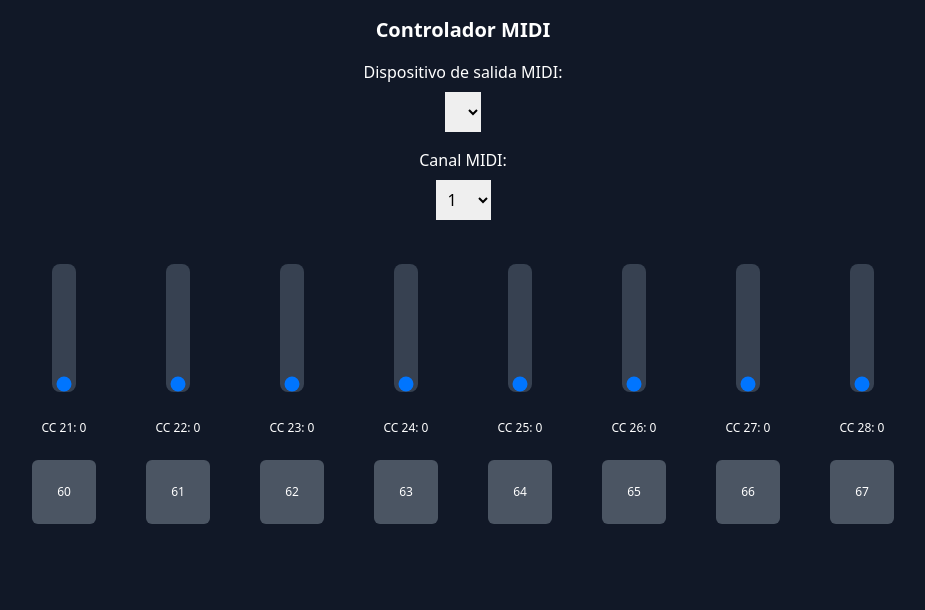
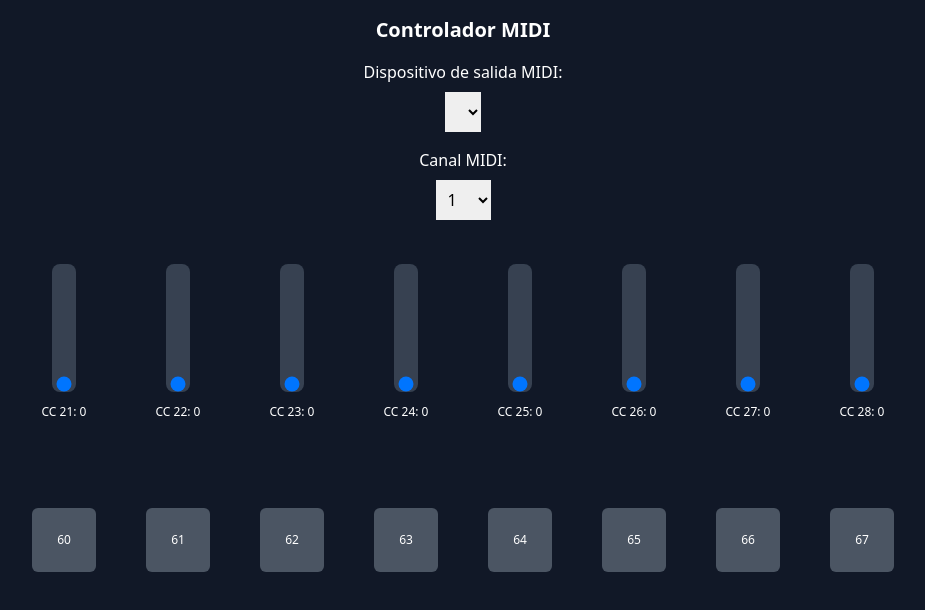
Before and after one commit to hegelespaul/MIDIController, a plain HTML site: page index.html in a window 1280 px wide. Shown: the whole page, without its empty margins (177-1102 px from the left). Drawn offline with nearby package versions, Linux system fonts and the light colour scheme.

Commit message:
looksfix

```diff
--- a/index.html
+++ b/index.html
@@ -105,13 +105,13 @@
     <!-- Creación de sliders para enviar mensajes de Control Change -->
     <div class="grid grid-cols-4 md:grid-cols-8 gap-4 w-full max-w-4xl mt-20 place-items-center">
         <script>
-            const numSliders = window.innerWidth >= 768 ? 8 : 4; // Ajusta la cantidad de sliders dependiendo del tamaño de la pantalla
+            const numSliders = 8; // Ajusta la cantidad de sliders dependiendo del tamaño de la pantalla
             for (let i = 21; i < numSliders+21; i++) {
                 document.write(`
-                    <div class="flex flex-col items-center">
+                    <div class="flex flex-col items-center mb-16">
                         <input type="range" min="0" max="127" value="0" class="cursor-pointer appearance-none bg-gray-700 rounded-lg transform rotate-[-90deg] w-32 h-6"
                         oninput="sendCC(${i}, this.value)">
-                        <span id="cc${i}" class="mt-20 text-xs">CC ${i}: 0</span>
+                        <span id="cc${i}" class="mt-16 text-xs">CC ${i}: 0</span>
                     </div>
                 `);
             }
```
